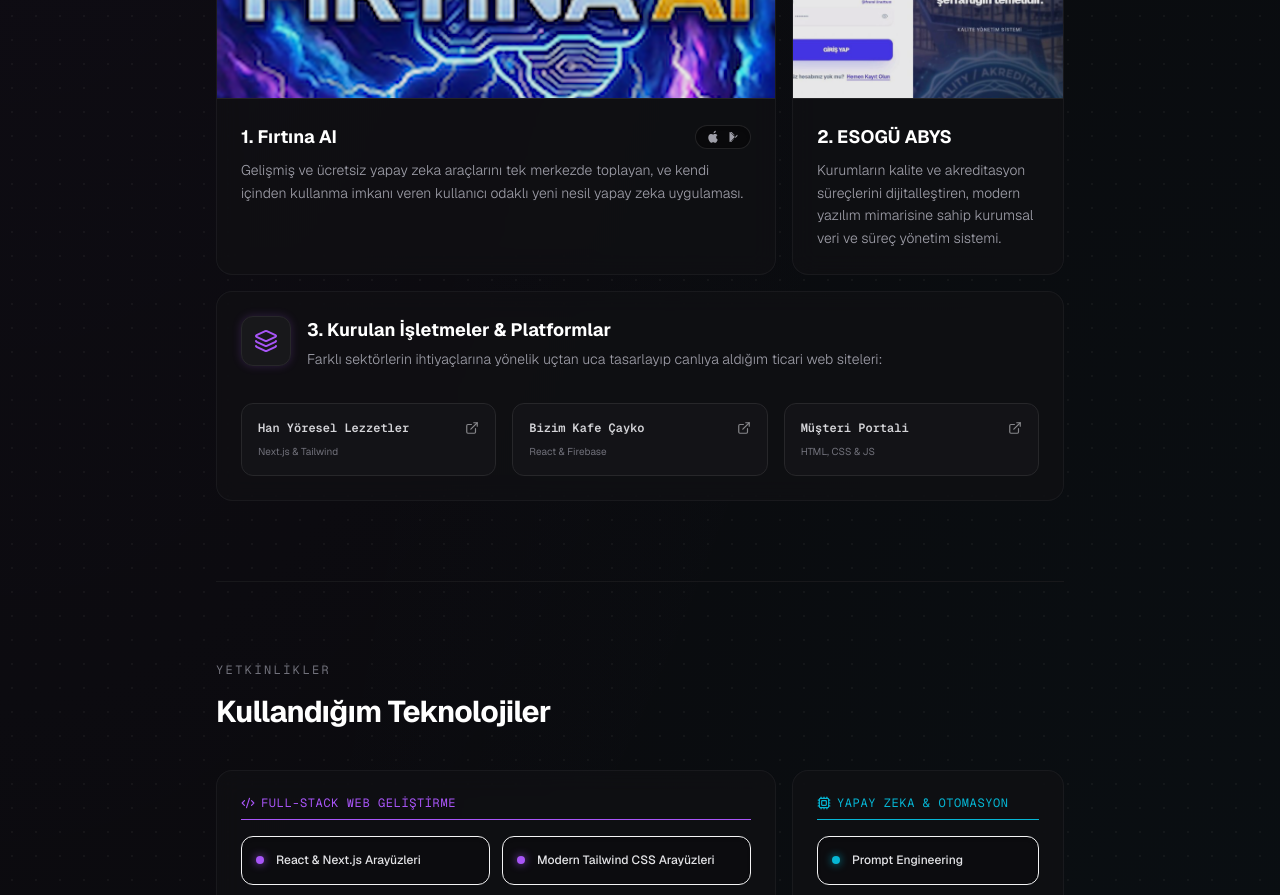
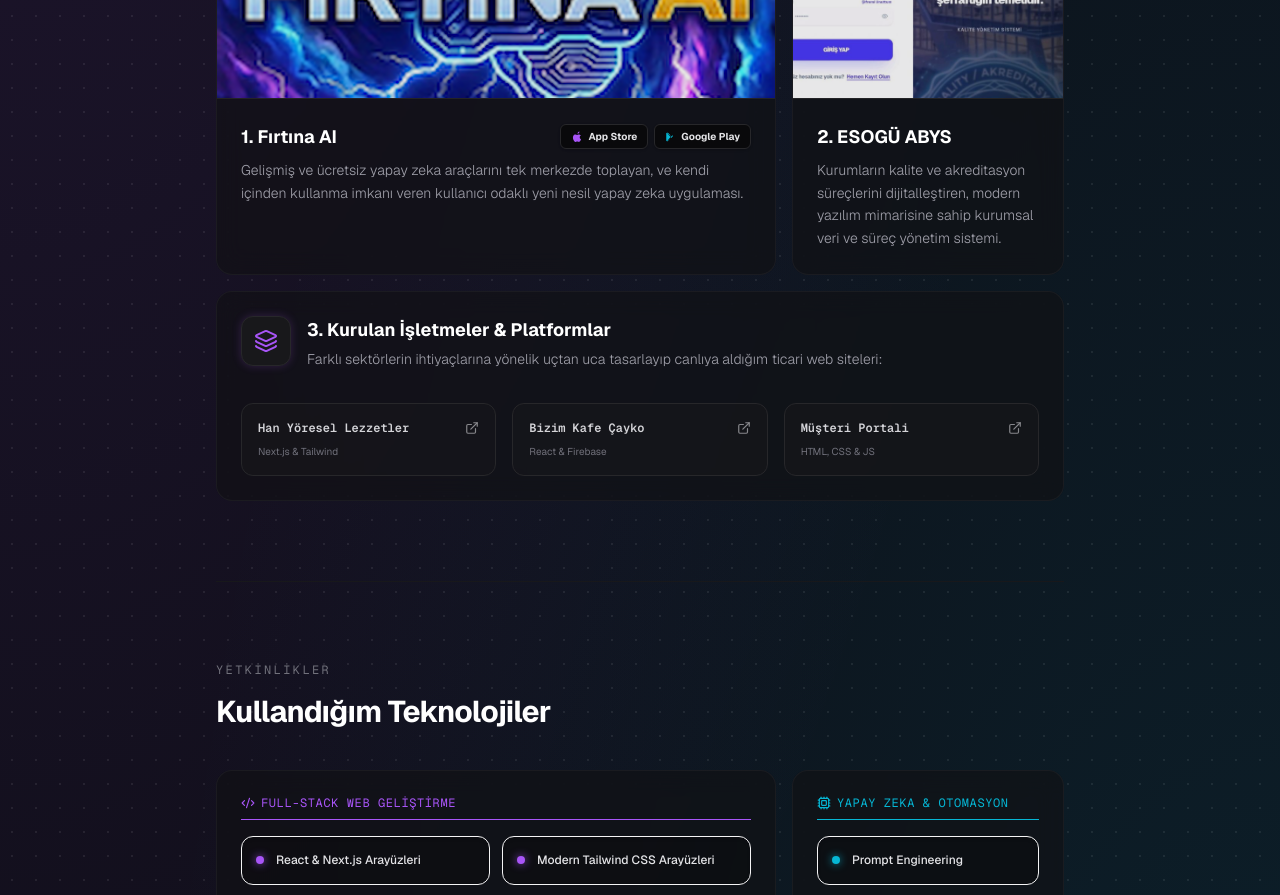
Before and after one commit to ahmetyasinaktrkoseakut-ui/web-sitem, a Next.js app: page / in a window 1280 px wide. Shown: the part 1580-2475 px from the top of the page. Built offline with nearby package versions, Linux system fonts and the light colour scheme.

Commit message:
Belirgin Midnight Indigo Arka Plan ve Renkli Magaza Rozetleri

```diff
--- a/src/app/globals.css
+++ b/src/app/globals.css
@@ -15,14 +15,14 @@
 }
 
 body {
-  background-color: #0a0a0d; /* Zengin Midnight Black zemin */
+  background-color: #0d0d15; /* Siyahlıktan uzak, derin Midnight Indigo zemin */
   color: #f4f4f5;
   overflow-x: hidden;
-  /* Premium Mesh Radyal Gradyan ve Dot Matrix Nokta Deseni */
+  /* Daha belirgin mor ve mavi radyal parlamalar (opasiteleri artırıldı) ve belirgin dot-matrix deseni */
   background-image:
-    radial-gradient(at top left, rgba(168, 85, 247, 0.05) 0%, transparent 60%),
-    radial-gradient(at bottom right, rgba(6, 182, 212, 0.04) 0%, transparent 60%),
-    radial-gradient(rgba(255, 255, 255, 0.04) 1.2px, transparent 1.2px);
+    radial-gradient(at top left, rgba(168, 85, 247, 0.16) 0%, transparent 65%),
+    radial-gradient(at bottom right, rgba(6, 182, 212, 0.14) 0%, transparent 65%),
+    radial-gradient(rgba(255, 255, 255, 0.08) 1.2px, transparent 1.2px);
   background-size: 100% 100%, 100% 100%, 24px 24px;
 }
 
--- a/src/app/page.tsx
+++ b/src/app/page.tsx
@@ -272,19 +272,23 @@
               </div>
               <div className="p-6 flex flex-col flex-grow justify-between space-y-3">
                 <div className="space-y-2">
-                  <div className="flex items-center justify-between">
-                    <h5 className="text-lg font-bold text-white flex items-center gap-2">
-                      1. Fırtına AI
-                    </h5>
-                    <div className="flex items-center gap-2 px-2.5 py-1 rounded-full bg-zinc-950/80 border border-zinc-800/85 shadow-inner select-none" title="App Store ve Google Play'de Mevcut">
-                      {/* App Store (Apple) */}
-                      <svg className="w-3.5 h-3.5 fill-current text-zinc-400" viewBox="0 0 24 24">
-                        <path d="M18.71 19.5c-.83 1.24-1.71 2.45-3.05 2.47-1.34.03-1.77-.79-3.29-.79-1.53 0-2 .77-3.27.82-1.31.05-2.3-1.32-3.14-2.53C4.25 17 2.94 12.45 4.7 9.39c.87-1.52 2.43-2.48 4.12-2.51 1.28-.02 2.5.87 3.29.87.78 0 2.26-1.07 3.81-.91.65.03 2.47.26 3.64 1.98-.09.06-2.17 1.28-2.15 3.81.03 3.02 2.65 4.03 2.68 4.04-.03.07-.42 1.44-1.38 2.83M15.97 4.17c.66-.81 1.11-1.93.99-3.06-1 .04-2.2.67-2.92 1.49-.62.71-1.16 1.85-1.01 2.96 1.1.09 2.23-.57 2.94-1.39z"/>
-                      </svg>
-                      {/* Google Play (Android/Play Store) */}
-                      <svg className="w-3 h-3 fill-current text-zinc-400" viewBox="0 0 24 24">
-                        <path d="M3.609 1.814L13.792 12 3.61 22.186A2.227 2.227 0 0 1 3 20.573V3.427c0-.623.235-1.196.609-1.613zm11.29 9.172l3.417-3.417a2.203 2.203 0 0 1 0 3.124l-3.417 3.417a2.203 2.203 0 0 1 0-3.124zm-1.89-1.89L4.478 2.656C4.851 2.239 5.424 2 6.047 2c.623 0 1.196.235 1.613.609l5.349 5.349zm0 5.808l-5.349 5.349A2.227 2.227 0 0 1 6.047 22c-.623 0-1.196-.235-1.613-.609l8.571-6.442z"/>
-                      </svg>
+                  <div className="flex flex-col sm:flex-row sm:items-center justify-between gap-2">
+                    <h5 className="text-lg font-bold text-white">1. Fırtına AI</h5>
+                    <div className="flex items-center gap-1.5 select-none">
+                      {/* App Store Rozeti */}
+                      <span className="inline-flex items-center gap-1.5 px-2.5 py-1 rounded-md bg-zinc-950/90 border border-zinc-800 text-[10px] font-bold text-zinc-200 shadow-sm hover:border-accent-purple/40 hover:text-white transition-all">
+                        <svg className="w-3 h-3 fill-current text-accent-purple" viewBox="0 0 24 24">
+                          <path d="M18.71 19.5c-.83 1.24-1.71 2.45-3.05 2.47-1.34.03-1.77-.79-3.29-.79-1.53 0-2 .77-3.27.82-1.31.05-2.3-1.32-3.14-2.53C4.25 17 2.94 12.45 4.7 9.39c.87-1.52 2.43-2.48 4.12-2.51 1.28-.02 2.5.87 3.29.87.78 0 2.26-1.07 3.81-.91.65.03 2.47.26 3.64 1.98-.09.06-2.17 1.28-2.15 3.81.03 3.02 2.65 4.03 2.68 4.04-.03.07-.42 1.44-1.38 2.83M15.97 4.17c.66-.81 1.11-1.93.99-3.06-1 .04-2.2.67-2.92 1.49-.62.71-1.16 1.85-1.01 2.96 1.1.09 2.23-.57 2.94-1.39z"/>
+                        </svg>
+                        App Store
+                      </span>
+                      {/* Google Play Rozeti */}
+                      <span className="inline-flex items-center gap-1.5 px-2.5 py-1 rounded-md bg-zinc-950/90 border border-zinc-800 text-[10px] font-bold text-zinc-200 shadow-sm hover:border-accent-blue/40 hover:text-white transition-all">
+                        <svg className="w-2.5 h-2.5 fill-current text-accent-blue" viewBox="0 0 24 24">
+                          <path d="M3.609 1.814L13.792 12 3.61 22.186A2.227 2.227 0 0 1 3 20.573V3.427c0-.623.235-1.196.609-1.613zm11.29 9.172l3.417-3.417a2.203 2.203 0 0 1 0 3.124l-3.417 3.417a2.203 2.203 0 0 1 0-3.124zm-1.89-1.89L4.478 2.656C4.851 2.239 5.424 2 6.047 2c.623 0 1.196.235 1.613.609l5.349 5.349zm0 5.808l-5.349 5.349A2.227 2.227 0 0 1 6.047 22c-.623 0-1.196-.235-1.613-.609l8.571-6.442z"/>
+                        </svg>
+                        Google Play
+                      </span>
                     </div>
                   </div>
                   <p className="text-zinc-400 text-sm font-light leading-relaxed">
```
